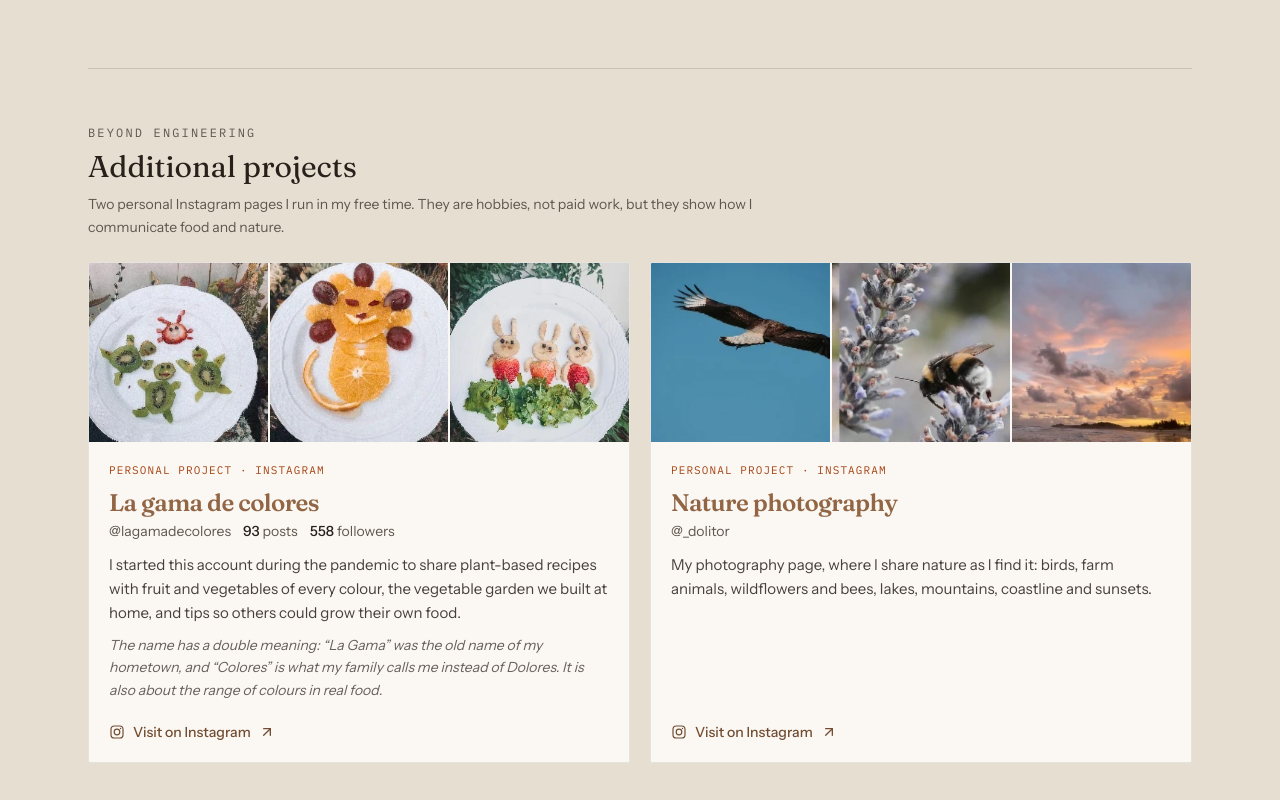
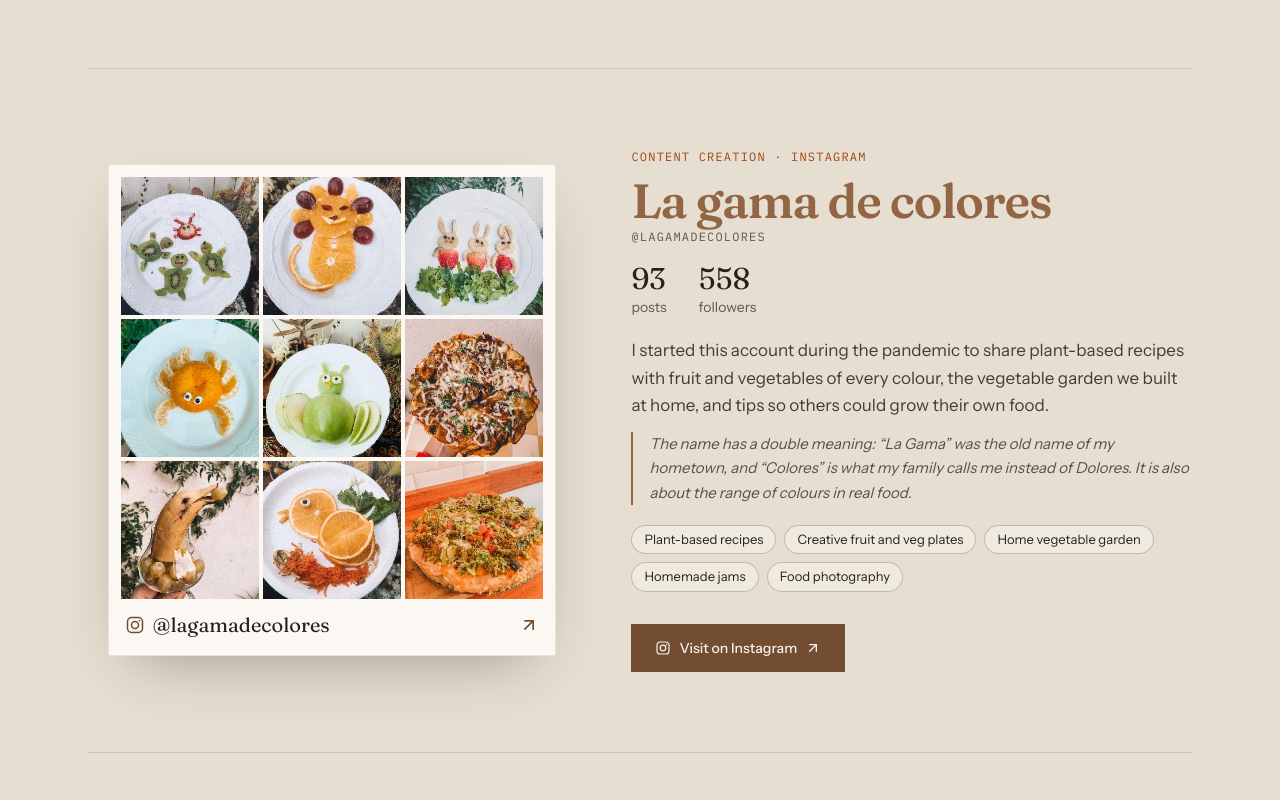
Before and after one commit to agustinsoares/dolores-rivera-portfolio, a React (Vite) app: page / in a window 1280 px wide. Shown: the part 10180-10980 px from the top of the page. Built offline with nearby package versions, Linux system fonts and the light colour scheme; a web font is replaced by a local one.

Commit message:
Revert the 'Beyond engineering' grouping of the Instagram pages
Back to the full-size Instagram project cards, as preferred.

Co-Authored-By: Claude Opus 5.5 <noreply@anthropic.com>
Claude-Session: https://claude.ai/code/session_01LjtfZXo3zEo2NKwP8DFUJH

```diff
--- a/src/App.tsx
+++ b/src/App.tsx
@@ -457,20 +457,14 @@ type SocialData = {
   cta: Record<Lang, string>;
 };
 
-// Compact card for personal side projects: small feed strip, short text and a link out
-function SocialCard({ data, feed }: { data: SocialData; feed: string[] }) {
+// Instagram-style project: 3x3 feed plus text; links out once a URL is set
+function SocialProject({ data, feed }: { data: SocialData; feed: string[] }) {
   const { t } = useLang();
   const title = typeof data.title === "string" ? data.title : t(data.title);
-  return (
-    <article className="flex flex-col overflow-hidden rounded-sm border border-ink/10 bg-card">
-      <a
-        href={data.url}
-        target="_blank"
-        rel="noopener noreferrer"
-        aria-label={`${t(data.cta)}: ${data.handle}`}
-        className="group grid grid-cols-3 gap-0.5"
-      >
-        {feed.slice(0, 3).map((src, i) => (
+  const grid = (
+    <>
+      <div role="img" aria-label={t(data.feedAlt)} className="grid grid-cols-3 gap-1">
+        {feed.map((src, i) => (
           <img
             key={i}
             src={src}
@@ -481,31 +475,65 @@ function SocialCard({ data, feed }: { data: SocialData; feed: string[] }) {
             className="aspect-square w-full object-cover transition-opacity duration-300 group-hover:opacity-90"
           />
         ))}
-      </a>
-      <span className="sr-only">{t(data.feedAlt)}</span>
-      <div className="flex flex-1 flex-col p-5">
-        <p className="font-mono text-[11px] uppercase tracking-widest text-citrus-deep">{t(data.kicker)}</p>
-        <h4 className="mt-2 font-display text-2xl font-semibold tracking-tight text-umber">{title}</h4>
-        <p className="mt-0.5 flex flex-wrap items-baseline gap-x-3 text-sm text-muted-foreground">
-          <span>{data.handle}</span>
-          {data.stats?.map((st) => (
-            <span key={st.value}>
-              <span className="font-medium text-ink">{st.value}</span> {t(st.label)}
-            </span>
+      </div>
+      {data.handle && (
+        <span className="mt-3 flex items-center justify-between gap-3 px-1 pb-1">
+          <span className="flex items-center gap-2 font-display text-xl">
+            <InstagramIcon className="size-5 text-umber-deep" />
+            {data.handle}
+          </span>
+          <ArrowUpRight className="size-5 text-umber-deep transition-transform group-hover:-translate-y-0.5 group-hover:translate-x-0.5" aria-hidden="true" />
+        </span>
+      )}
+    </>
+  );
+  const frame =
+    "group relative mx-auto block w-full max-w-md overflow-hidden rounded-sm border border-ink/10 bg-card p-3 shadow-[0_24px_60px_-28px_hsl(var(--ink)/0.45)]";
+  return (
+    <article className="mt-20 grid items-center gap-10 border-t border-ink/15 pt-20 lg:grid-cols-[1fr_1.15fr] lg:gap-14">
+      {data.url ? (
+        <a href={data.url} target="_blank" rel="noopener noreferrer" aria-label={`${t(data.cta)}: ${data.handle}`} className={frame}>
+          {grid}
+        </a>
+      ) : (
+        <div className={frame}>{grid}</div>
+      )}
+      <div className="min-w-0">
+        <p className="font-mono text-xs uppercase tracking-widest text-citrus-deep">{t(data.kicker)}</p>
+        <h3 className="mt-3 font-display text-4xl font-semibold tracking-tight text-umber sm:text-5xl">{title}</h3>
+        {data.handle && <p className="mt-1 font-mono text-xs uppercase tracking-widest text-muted-foreground">{data.handle}</p>}
+        {data.stats && (
+          <dl className="mt-4 flex gap-8">
+            {data.stats.map((st) => (
+              <div key={st.value} className="flex flex-col">
+                <dt className="text-sm text-muted-foreground">{t(st.label)}</dt>
+                <dd className="order-first font-display text-3xl tabular-nums">{st.value}</dd>
+              </div>
+            ))}
+          </dl>
+        )}
+        <p className="mt-5 text-[17px] leading-relaxed text-ink/85 text-pretty">{t(data.summary)}</p>
+        {data.nameStory && (
+          <p className="mt-3 border-l-2 border-umber pl-4 text-[15px] italic leading-relaxed text-ink/75">{t(data.nameStory)}</p>
+        )}
+        <ul className="mt-5 flex flex-wrap gap-2">
+          {t(data.points).map((c) => (
+            <li key={c}>
+              <Badge variant="outline" className="rounded-full border-umber/40 bg-paper/60 px-3 py-1 text-[13px] font-normal">
+                {c}
+              </Badge>
+            </li>
           ))}
-        </p>
-        <p className="mt-3 text-[15px] leading-relaxed text-ink/85">{t(data.summary)}</p>
-        {data.nameStory && <p className="mt-2 text-sm italic leading-relaxed text-ink/70">{t(data.nameStory)}</p>}
-        <a
-          href={data.url}
-          target="_blank"
-          rel="noopener noreferrer"
-          className="mt-auto inline-flex items-center gap-2 self-start pt-5 text-sm font-medium text-umber-deep underline-offset-4 hover:underline"
-        >
-          <InstagramIcon className="size-4" />
-          {t(data.cta)}
-          <ArrowUpRight className="size-4" aria-hidden="true" />
-        </a>
+        </ul>
+        {data.url && (
+          <Button asChild size="lg" className="mt-8 h-12 rounded-none bg-umber-deep px-6 text-paper shadow-none hover:bg-umber">
+            <a href={data.url} target="_blank" rel="noopener noreferrer">
+              <InstagramIcon className="size-4" />
+              {t(data.cta)}
+              <ArrowUpRight />
+            </a>
+          </Button>
+        )}
       </div>
     </article>
   );
@@ -836,16 +864,8 @@ function Projects() {
           />
         </article>
 
-        {/* Beyond engineering: personal side projects, kept visually secondary */}
-        <div className="mt-20 border-t border-ink/15 pt-14">
-          <p className="section-label">{t(projects.beyond.label)}</p>
-          <h3 className="mt-2 font-display text-2xl sm:text-3xl">{t(projects.beyond.heading)}</h3>
-          <p className="mt-2 max-w-2xl text-sm leading-relaxed text-muted-foreground">{t(projects.beyond.intro)}</p>
-          <div className="mt-6 grid gap-5 md:grid-cols-2">
-            <SocialCard data={projects.instagram} feed={igFeed} />
-            <SocialCard data={projects.photography} feed={photoFeed} />
-          </div>
-        </div>
+        <SocialProject data={projects.instagram} feed={igFeed} />
+        <SocialProject data={projects.photography} feed={photoFeed} />
       </div>
     </section>
   );
--- a/src/content.ts
+++ b/src/content.ts
@@ -584,20 +584,11 @@ export const projects = {
       },
     ],
   },
-  beyond: {
-    label: { en: "Beyond engineering", no: "Utenfor ingeniørfaget", es: "Más allá de la ingeniería" },
-    heading: { en: "Additional projects", no: "Andre prosjekter", es: "Proyectos adicionales" },
-    intro: {
-      en: "Two personal Instagram pages I run in my free time. They are hobbies, not paid work, but they show how I communicate food and nature.",
-      no: "To personlige Instagram-sider jeg driver på fritiden. Det er hobbyer, ikke betalt arbeid, men de viser hvordan jeg formidler mat og natur.",
-      es: "Dos páginas personales de Instagram que llevo en mi tiempo libre. Son hobbies, no trabajo remunerado, pero muestran cómo comunico la comida y la naturaleza.",
-    },
-  },
   instagram: {
     kicker: {
-      en: "Personal project · Instagram",
-      no: "Personlig prosjekt · Instagram",
-      es: "Proyecto personal · Instagram",
+      en: "Content creation · Instagram",
+      no: "Innholdsproduksjon · Instagram",
+      es: "Creación de contenido · Instagram",
     },
     title: "La gama de colores",
     handle: "@lagamadecolores",
@@ -630,9 +621,9 @@ export const projects = {
   },
   photography: {
     kicker: {
-      en: "Personal project · Instagram",
-      no: "Personlig prosjekt · Instagram",
-      es: "Proyecto personal · Instagram",
+      en: "Photography · Instagram",
+      no: "Fotografi · Instagram",
+      es: "Fotografía · Instagram",
     },
     title: { en: "Nature photography", no: "Naturfotografi", es: "Fotografía de naturaleza" },
     handle: "@_dolitor",
```
